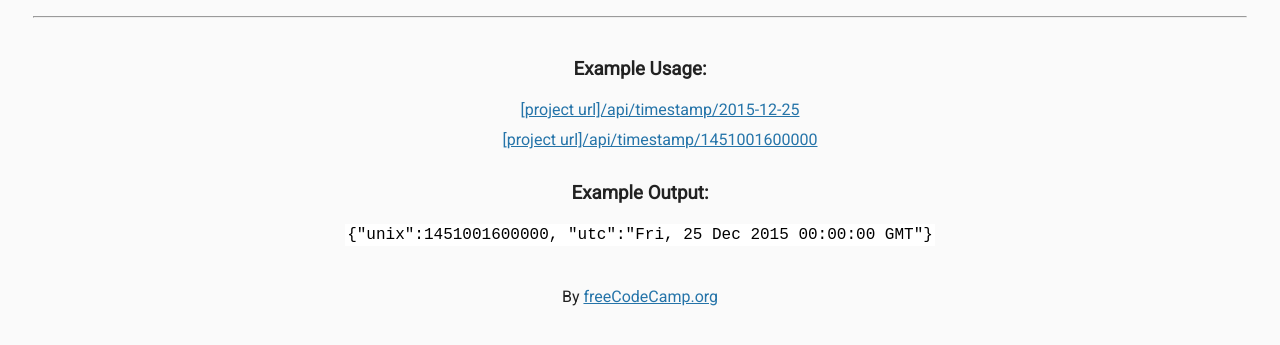
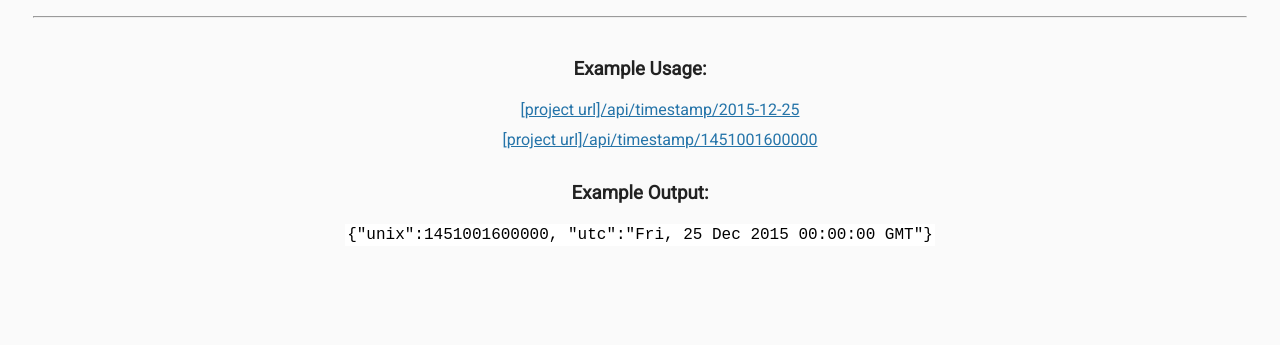
Before and after one commit to altf4m88/nodejs-timestamp-microservice, a website: page views/index.html in a window 1280 px wide. Shown: the part 53-398 px from the top of the page. Drawn offline with Linux system fonts and the light colour scheme; files that its build step writes are made by us from their sources.

Commit message:
deleted footer

```diff
--- a/views/index.html
+++ b/views/index.html
@@ -23,10 +23,5 @@
         <code>{"unix":1451001600000, "utc":"Fri, 25 Dec 2015 00:00:00 GMT"}</code>
       </p>
     </div>
-    <div class="footer">
-      <p>
-        By <a href="https://www.freecodecamp.org/">freeCodeCamp.org</a>
-      </p>
-    </div>
   </body>
 </html>
```
